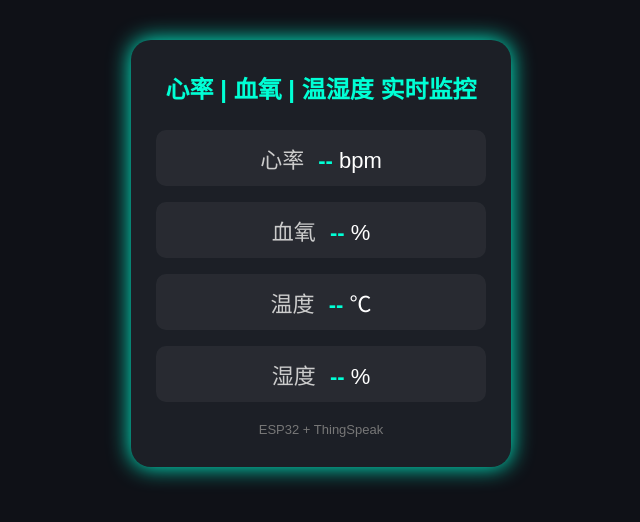
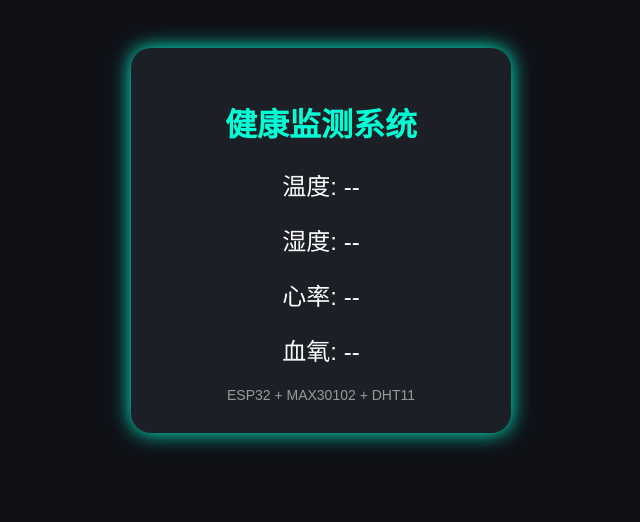
Before and after one commit to RYTE654/RYTE654.github.io, a plain HTML site: page index.html in a window 1280 px wide. Shown: the whole page, without its empty margins (319-959 px from the left). Drawn offline with Linux system fonts and the light colour scheme; no server answers.

Commit message:
Update index.html

```diff
--- a/index.html
+++ b/index.html
@@ -1,68 +1,127 @@
 <!DOCTYPE html>
-<html lang="zh-CN">
+<html lang="zh">
+
 <head>
+
 <meta charset="UTF-8">
-<meta name="viewport" content="width=device-width, initial-scale=1.0"/>
-<title>健康实时监控</title>
+
+<meta name="viewport" content="width=device-width, initial-scale=1.0">
+
+<title>ESP32 健康监测</title>
+
 <style>
-    *{margin:0;padding:0;box-sizing:border-box;font-family:Arial,sans-serif}
-    body{background:#0f1117;color:#fff;text-align:center;padding:40px 20px}
-    .container{max-width:380px;margin:0 auto}
-    .card{background:#1c1f26;padding:30px 25px;border-radius:20px;box-shadow:0 0 22px #00ffd5}
-    h1{color:#00ffd5;margin-bottom:25px;font-size:24px}
-    .item{margin:16px 0;font-size:22px;padding:12px;background:rgba(255,255,255,.05);border-radius:10px}
-    .label{color:#ccc}
-    .value{color:#00ffd5;font-weight:700;margin-left:8px}
-    .footer{margin-top:20px;color:#777;font-size:13px}
+
+body{
+    background:#0f1117;
+    color:white;
+    font-family:Arial;
+    text-align:center;
+    padding-top:40px;
+}
+
+.card{
+
+    width:320px;
+
+    margin:auto;
+
+    background:#1c1f26;
+
+    padding:30px;
+
+    border-radius:20px;
+
+    box-shadow:0 0 20px #00ffd5;
+}
+
+h1{
+
+    color:#00ffd5;
+}
+
+.data{
+
+    font-size:24px;
+
+    margin:20px 0;
+}
+
+.small{
+
+    color:#999;
+
+    font-size:14px;
+}
+
 </style>
+
 </head>
+
 <body>
-<div class="container">
+
 <div class="card">
-        <h1>心率 | 血氧 | 温湿度 实时监控</h1>
-        <div class="item">
-            <span class="label">心率</span>
-            <span class="value" id="hr">--</span> bpm
+
+<h1>健康监测系统</h1>
+
+<div class="data" id="temp">
+温度: --
 </div>
-        <div class="item">
-            <span class="label">血氧</span>
-            <span class="value" id="spo2">--</span> %
+
+<div class="data" id="hum">
+湿度: --
 </div>
-        <div class="item">
-            <span class="label">温度</span>
-            <span class="value" id="temp">--</span> ℃
+
+<div class="data" id="hr">
+心率: --
 </div>
-        <div class="item">
-            <span class="label">湿度</span>
-            <span class="value" id="hum">--</span> %
+
+<div class="data" id="spo2">
+血氧: --
 </div>
-        <div class="footer">ESP32 + ThingSpeak</div>
+
+<div class="small">
+ESP32 + MAX30102 + DHT11
 </div>
+
 </div>
 
 <script>
-// 你的通道信息
-const CHANNEL_ID = "3361176";
-const API_KEY = ""; // 读数据不需要写key
 
-async function getSensorData() {
-    try {
-        const url = `https://api.thingspeak.com/channels/${CHANNEL_ID}/feeds/last.json`;
-        const res = await fetch(url);
-        const data = await res.json();
+async function loadData(){
 
-        document.getElementById("temp").innerText = data.field1 || "--";
-        document.getElementById("hum").innerText  = data.field2 || "--";
-        document.getElementById("hr").innerText    = data.field3 || "--";
-        document.getElementById("spo2").innerText = data.field4 || "--";
-    } catch (e) {
-        console.log("加载失败", e);
+    const url =
+    "https://api.thingspeak.com/channels/3361176/feeds/last.json";
+
+    try{
+
+        const response = await fetch(url);
+
+        const data = await response.json();
+
+        document.getElementById("temp").innerHTML =
+            "温度: " + data.field1 + " °C";
+
+        document.getElementById("hum").innerHTML =
+            "湿度: " + data.field2 + " %";
+
+        document.getElementById("hr").innerHTML =
+            "心率: " + data.field3 + " bpm";
+
+        document.getElementById("spo2").innerHTML =
+            "血氧: " + data.field4 + " %";
+
+    }catch(err){
+
+        console.log(err);
     }
 }
 
-// 立即加载 + 每5秒刷新
-getSensorData();
-setInterval(getSensorData, 5000);
+loadData();
+
+setInterval(loadData, 5000);
+
 </script>
+
 </body>
+
 </html>
```
Lines whose indentation alone changed are shown as unchanged.
